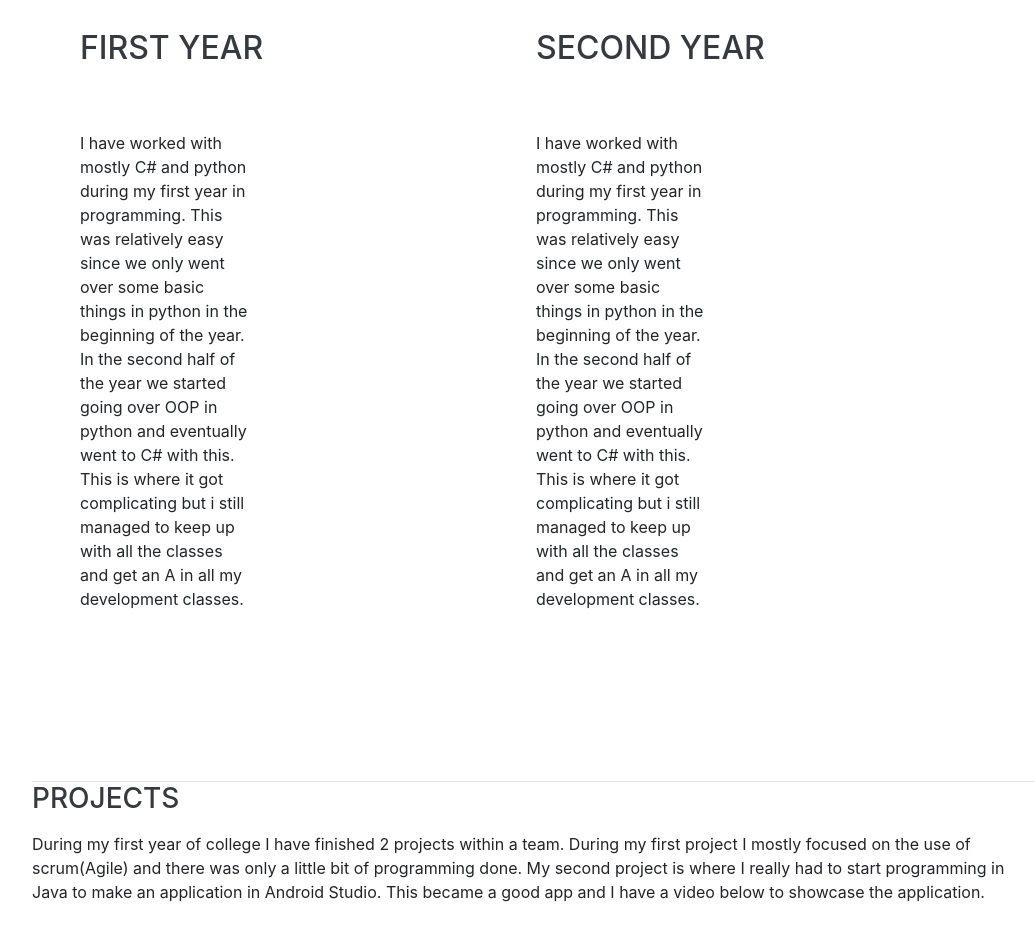
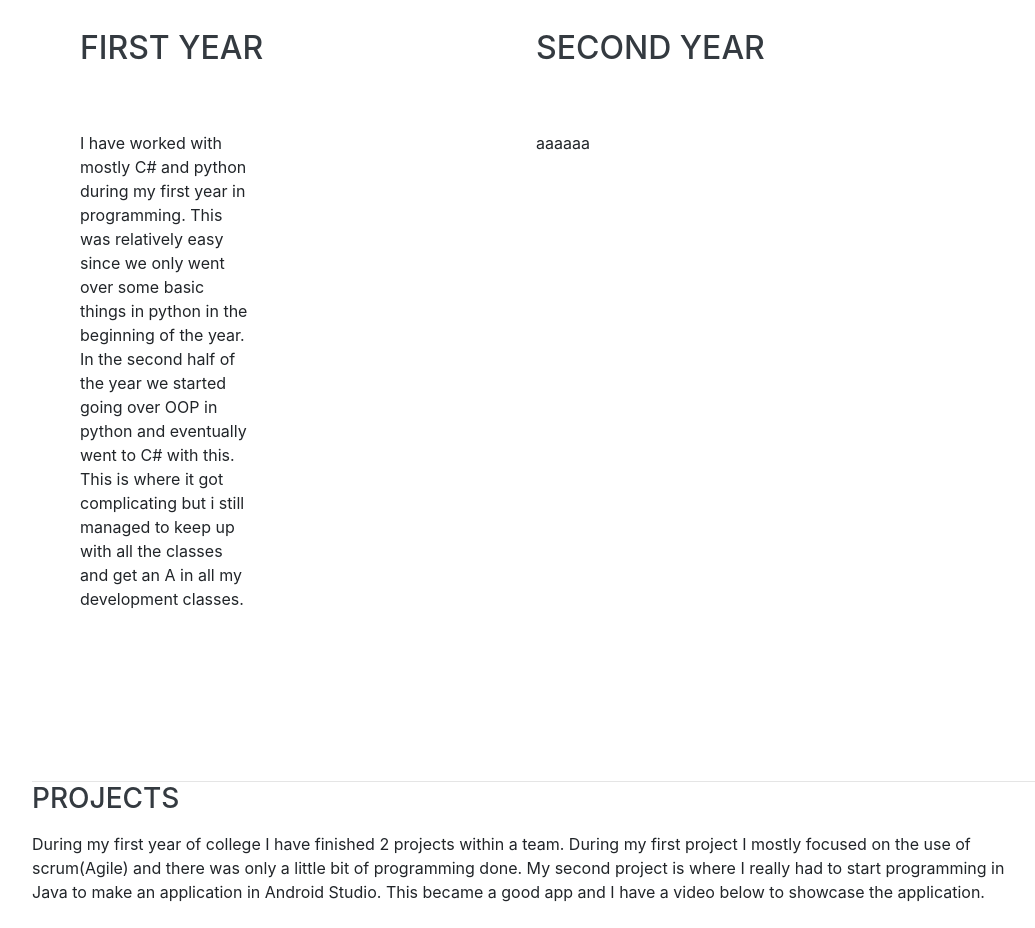
Before and after one commit to canberkates/canberkates.github.io, a website with bundled scripts: page index.html in a window 1280 px wide. Shown: the part 820-1748 px from the top of the page, without its empty margins (240-1275 px from the left). Built offline with nearby package versions, Linux system fonts and the light colour scheme; a web font is replaced by a local one.

Commit message:
Update index.html

```diff
--- a/index.html
+++ b/index.html
@@ -99,7 +99,7 @@
         <div class="resume-item d-flex flex-column flex-md-row justify-content-between mb-5">
           <div class="resume-content">
             <div class="subheading mb-3"></div>
-            <p>I have worked with mostly C# and python during my first year in programming. This was relatively easy since we only went over some basic things in python in the beginning of the year. In the second half of the year we started going over OOP in python and eventually went to C# with this. This is where it got complicating but i still managed to keep up with all the classes and get an A in all my development classes.</p>
+            <p>aaaaaa</p>
           </div>
           <div class="resume-date text-md-right">
             <span class="text-primary"></span>
```
